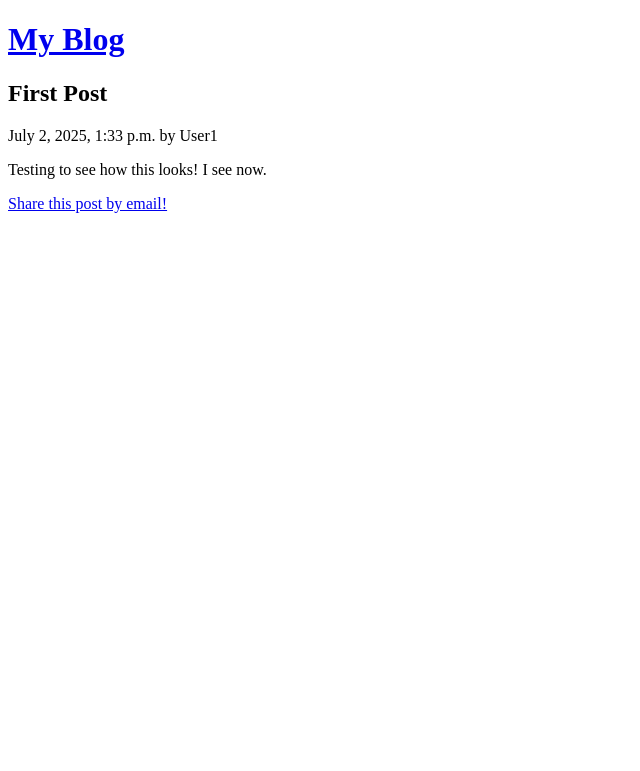
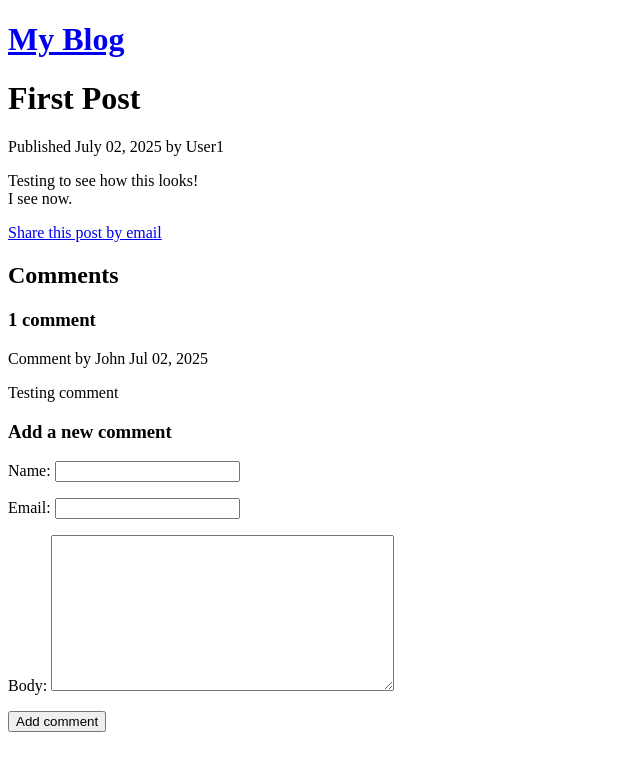
Before and after one commit to johnvas05/DjangoBlog, a Django app: a page that uses templates/blog/post/detail.html in a window 1280 px wide. Shown: the top 771 px of the page, without its empty margins (0-640 px from the left). Run offline with Django 5.2, Linux system fonts and the light colour scheme; data comes from the database, SQL or seed files in the repository; both versions use the stored data as it was after the commit.

Commit message:
comment functionality

```diff
--- a/blog/forms.py
+++ b/blog/forms.py
@@ -1,7 +1,13 @@
 from django import forms
+from .models import Comment
 
 class EmailPostForm(forms.Form):
     name = forms.CharField(max_length=25)
     email = forms.EmailField()
     to = forms.EmailField()
     comments = forms.CharField(required=False, widget=forms.Textarea)
+
+class CommentForm(forms.ModelForm): # Add this new form
+    class Meta:
+        model = Comment
+        fields = ['name', 'email', 'body'] # Specify fields you want to include in the form
--- a/blog/models.py
+++ b/blog/models.py
@@ -33,3 +33,26 @@ class Post(models.Model):
                 self.slug
             ]
         )
+
+
+
+
+class Comment(models.Model): # Model for comments on blog posts
+    post = models.ForeignKey(Post,
+                             on_delete=models.CASCADE, # If post is deleted, its comments are also deleted
+                             related_name='comments') # Allows accessing comments from a Post object as post.comments.all()
+    name = models.CharField(max_length=80)
+    email = models.EmailField()
+    body = models.TextField()
+    created = models.DateTimeField(auto_now_add=True)
+    updated = models.DateTimeField(auto_now=True)
+    active = models.BooleanField(default=True) # Comments can be set to inactive if moderation is needed
+
+    class Meta:
+        ordering = ['created'] # Order comments by creation date, oldest first
+        indexes = [
+            models.Index(fields=['created']), # Add an index for faster queries on 'created' field
+        ]
+
+    def __str__(self):
+        return f'Comment by {self.name} on {self.post}'
--- a/blog/urls.py
+++ b/blog/urls.py
@@ -7,4 +7,5 @@ urlpatterns = [
     path('', views.post_list, name='post_list'),
     path('<int:year>/<int:month>/<int:day>/<slug:post>/', views.post_detail, name='post_detail'),
     path('<int:post_id>/share/', views.post_share, name='post_share'),
+    path('<int:post_id>/comment/', views.post_comment, name='post_comment'),  # Add this line
 ]
--- a/blog/views.py
+++ b/blog/views.py
@@ -1,9 +1,13 @@
 from django.shortcuts import render, get_object_or_404
-from .models import Post
+from .models import Post, Comment # Ensure Comment is imported
+from .forms import EmailPostForm, CommentForm # Ensure CommentForm is imported
 from django.core.paginator import Paginator, EmptyPage, PageNotAnInteger
-from .forms import EmailPostForm
 from django.core.mail import send_mail
 from django.conf import settings
+from django.views.decorators.http import require_POST
+from django.shortcuts import redirect # Add this import for redirect
+
+
 def post_list(request):
     object_list = Post.objects.filter(status=Post.Status.PUBLISHED) # Get all published posts
 
@@ -30,9 +34,39 @@ def post_detail(request, year, month, day, post):
         publish__month=month,
         publish__day=day,
         slug=post,
-        status=Post.Status.PUBLISHED
+        status=Post.Status.PUBLISHED # <--- CHANGE THIS LINE!
     )
-    return render(request, template_name='blog/post/detail.html', context={'post': post})
+    # List of active comments for this post
+    comments = post.comments.filter(active=True)
+
+    # Form for users to comment
+    form = CommentForm()  # Initialize an empty form for GET requests
+
+    return render(request,
+                  'blog/post/detail.html',
+                  {'post': post,
+                   'comments': comments,  # Pass comments to the template
+                   'form': form})  # Pass the comment form to the template
+
+
+# This view is for handling comment submission (using require_POST for safety)
+@require_POST  # This decorator ensures the view only accepts POST requests
+def post_comment(request, post_id):
+    post = get_object_or_404(Post, id=post_id, status=Post.Status.PUBLISHED)
+    comment = None  # Initialize comment to None
+    form = CommentForm(data=request.POST)  # Bind submitted data to the form
+
+    if form.is_valid():
+        # Create a Comment object but don't save it yet
+        comment = form.save(commit=False)
+        # Assign the current post to the comment
+        comment.post = post
+        # Save the comment to the database
+        comment.save()
+
+    # Redirect to the post detail page after successful comment
+    return redirect(post.get_absolute_url())
+
 
 def post_share(request, post_id):
     # Retrieve post by id
--- /dev/null
+++ b/templates/blog/post/comment_form.html
@@ -0,0 +1,22 @@
+
+{% if form.errors %}
+    <div style="color: red;">
+        <p>Please correct the following errors:</p>
+        <ul>
+            {% for field in form %}
+                {% if field.errors %}
+                    <li>{{ field.label }}: {{ field.errors }}</li>
+                {% endif %}
+            {% endfor %}
+            {% if form.non_field_errors %}
+                <li>{{ form.non_field_errors }}</li>
+            {% endif %}
+        </ul>
+    </div>
+{% endif %}
+
+<form action="{% url 'blog:post_comment' post.id %}" method="post">
+    {% csrf_token %}
+    {{ form.as_p }} {# Render form fields as paragraphs #}
+    <p><input type="submit" value="Add comment"></p>
+</form>
--- a/templates/blog/post/detail.html
+++ b/templates/blog/post/detail.html
@@ -3,12 +3,39 @@
 {% block title %}{{ post.title }}{% endblock %}
 
 {% block content %}
-    <h2>{{ post.title }}</h2>
-    <p>{{ post.publish }} by {{ post.author }}</p>
-    <p>{{ post.body }}</p>
+    <h1>{{ post.title }}</h1>
+    <p class="date">
+        Published {{ post.publish|date:"F d, Y" }} by {{ post.author }}
+    </p>
+    {{ post.body|linebreaks }}
+
     <p class="post-share">
-    <a href="{% url 'blog:post_share' post.id %}">
-        Share this post by email!
-    </a>
-</p>
+        <a href="{% url 'blog:post_share' post.id %}">
+            Share this post by email
+        </a>
+    </p>
+
+    <h2>Comments</h2>
+    {% with comments.count as total_comments %}
+        <h3>
+            {{ total_comments }} comment{{ total_comments|pluralize }}
+        </h3>
+    {% endwith %}
+
+    {% for comment in comments %}
+        <div class="comment">
+            <p class="info">
+                Comment by {{ comment.name }}
+                {{ comment.created|date:"M d, Y" }}
+            </p>
+            {{ comment.body|linebreaks }}
+        </div>
+    {% empty %}
+        <p>There are no comments yet.</p>
+    {% endfor %}
+
+    <h3>Add a new comment</h3>
+    {# Include the comment form template #}
+    {% include 'blog/post/comment_form.html' with form=form post=post %}
+
 {% endblock %}
```
Also changed, not shown: myblog/settings.py (+14 -3 lines), db.sqlite3.
